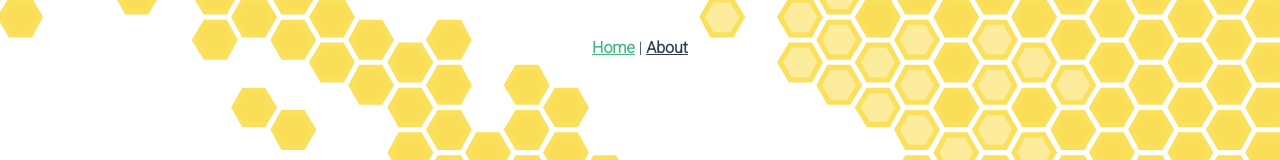
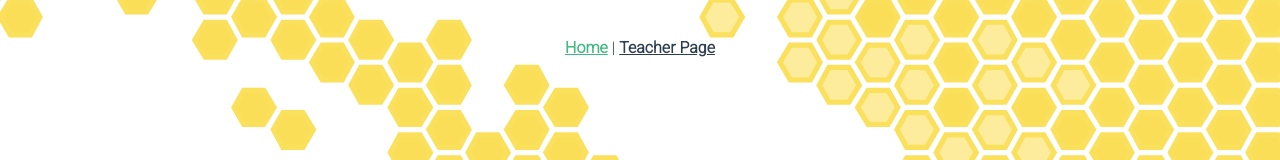
Before and after one commit to MaxHowardBorges/2b-quiz, a Vue app in the folder frontend-vue/: page / in a window 1280 px wide. Shown: the top 160 px of the page. Built offline with nearby package versions, Linux system fonts and the light colour scheme.

Commit message:
link to teacher home page

```diff
--- a/frontend-vue/src/App.vue
+++ b/frontend-vue/src/App.vue
@@ -2,7 +2,7 @@
   <nav>
     <router-link to="/">Home</router-link>
     |
-    <router-link to="/about">About</router-link>
+    <router-link to="/teacher-home-page">Teacher Page</router-link>
   </nav>
   <router-view />
 </template>
```
